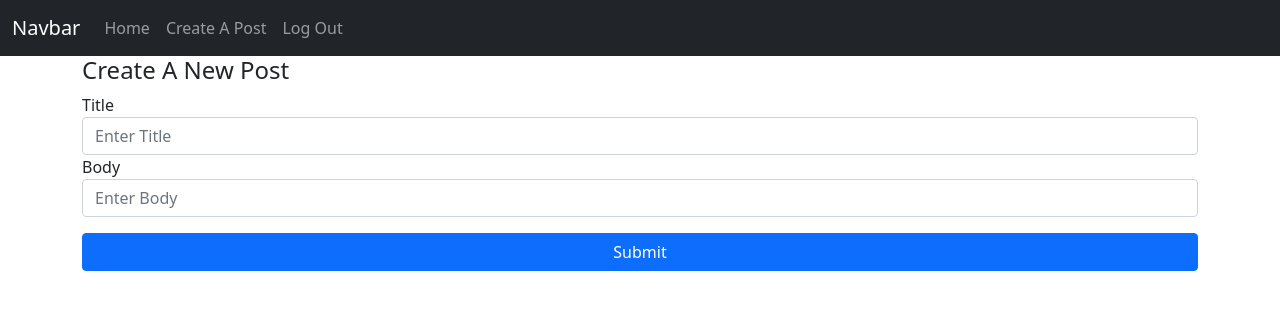
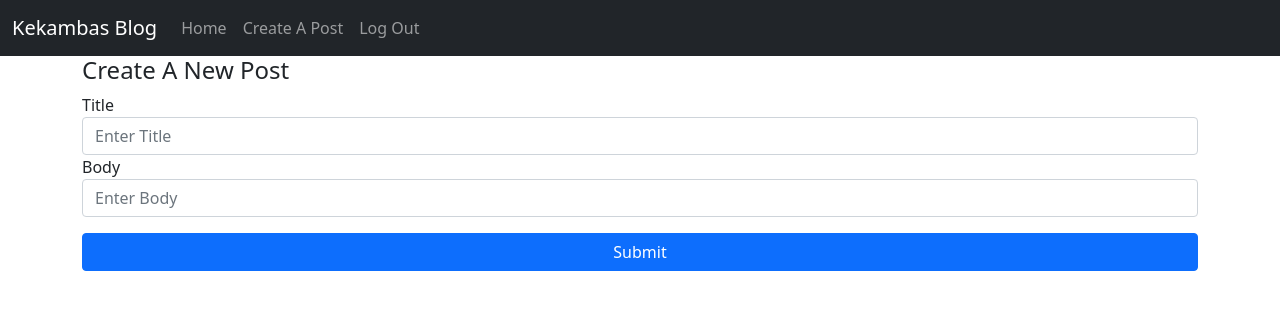
Before and after one commit to bstanton773/kekambas-91_flask_intro, a Flask app: page /create-post in a window 1280 px wide. Shown: the top 310 px of the page. Run offline with Flask 2, Linux system fonts and the light colour scheme; the visitor is signed in with stand-in values (Sample User, id 1); some libraries are stand-ins or nearby versions.

Commit message:
Small navbar update

```diff
--- a/app/templates/nav.html
+++ b/app/templates/nav.html
@@ -1,6 +1,6 @@
 <nav class="navbar navbar-expand-lg navbar-dark bg-dark">
     <div class="container-fluid">
-        <a class="navbar-brand" href="#">Navbar</a>
+        <a class="navbar-brand" href="{{ url_for('index') }}">Kekambas Blog</a>
         <button class="navbar-toggler" type="button" data-bs-toggle="collapse" data-bs-target="#navbarNav" aria-controls="navbarNav" aria-expanded="false" aria-label="Toggle navigation">
         <span class="navbar-toggler-icon"></span>
         </button>
```
